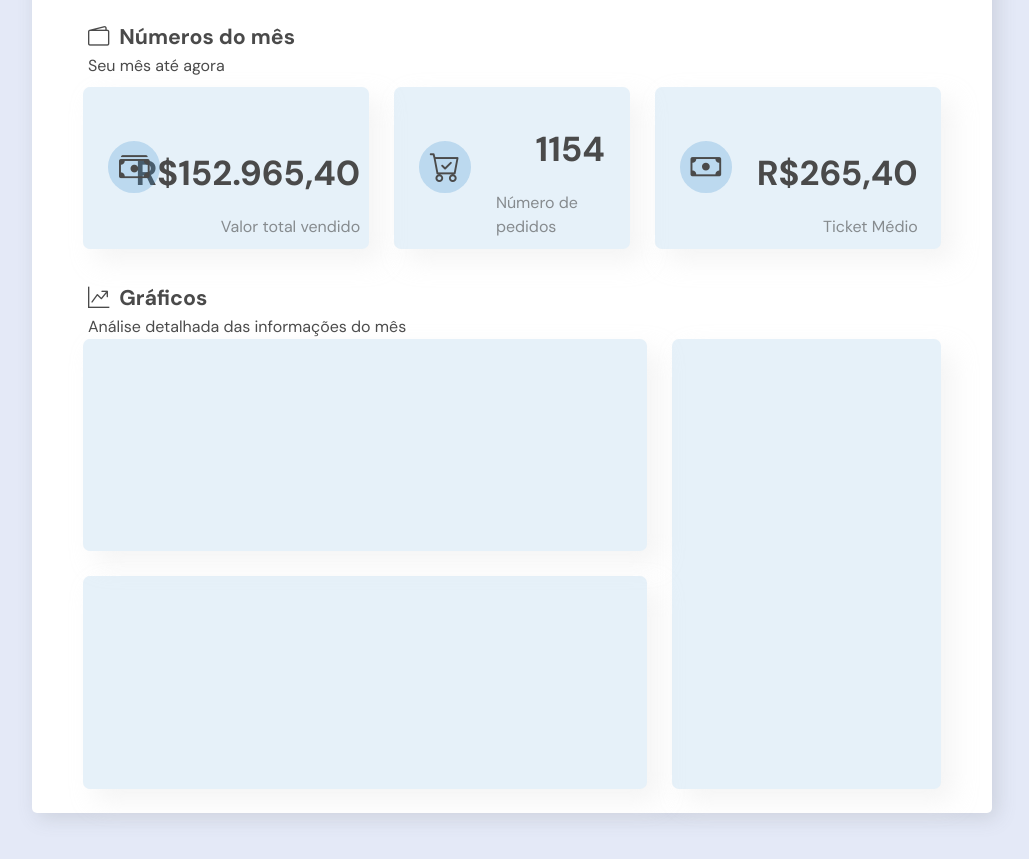
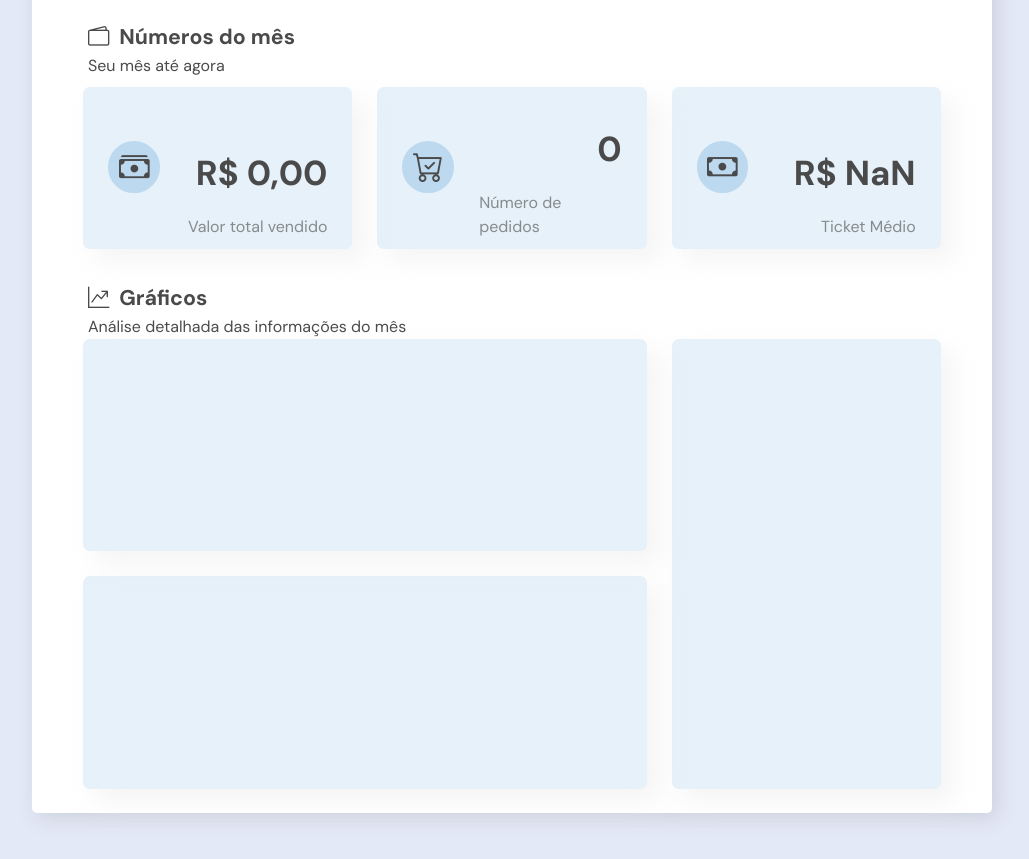
Before and after one commit to mateuslcsilva/salesmanagement, a React (Vite) app in the folder pdv/: page /dashboards in a window 1280 px wide. Shown: the part 880-1739 px from the top of the page, without its empty margins (168-1197 px from the left). Built offline with nearby package versions, Linux system fonts and the light colour scheme; a web font is replaced by a local one.

Commit message:
functions to get total value and number of sales done

```diff
--- a/pdv/src/Routes/Dashboards/Dashboards.tsx
+++ b/pdv/src/Routes/Dashboards/Dashboards.tsx
@@ -1,5 +1,5 @@
 import { doc, getDoc } from 'firebase/firestore'
-import React, { useState } from 'react'
+import React, { useEffect, useState } from 'react'
 import { itemType } from '../../types/itemType/itemType'
 import { sale } from '../../types/sale/sale'
 import { useAuthContext } from '../../utils/contexts/AuthProvider'
@@ -28,6 +28,51 @@ export const Dashboards = () => {
             })
     }
 
+    const getTotalSaleValue = () => {
+        let date = new Date
+
+        let totalSaleValue = 0
+        sales.forEach(sale => {
+            if (Number(sale.date.substring(4, 5)) - 1 == date.getMonth()) {
+                totalSaleValue += sale.totalValue
+                console.log("here")
+            }
+        })
+        salesHistory?.forEach(sale => {
+            if (Number(sale.date.substring(4, 5)) - 1 == date.getMonth()) {
+                totalSaleValue += sale.totalValue
+            }
+        })
+        return totalSaleValue
+    }
+
+    const getNumberOfSales = () => {
+        let date = new Date
+
+        let numberOfSales = 0
+        sales.forEach(sale => {
+            if (Number(sale.date.substring(4, 5)) - 1 == date.getMonth()) {
+                numberOfSales++
+            }
+        })
+        salesHistory?.forEach(sale => {
+            if (Number(sale.date.substring(4, 5)) - 1 == date.getMonth()) {
+                numberOfSales++
+            }
+        })
+        return numberOfSales
+    }
+
+    useEffect(() => {
+        getItems()
+    }, [AuthContext.currentUser.id])
+
+    useEffect(() => {
+        //console.log(sales)
+        // console.log(sales[0].date.substring(4,5))
+        console.log(getNumberOfSales())
+    })
+
     return (
         <>
             <h1 className='dashboards-title'>
@@ -40,21 +85,21 @@ export const Dashboards = () => {
                 <div>
                     <i className="bi bi-cash-stack"></i>
                     <div className='primary-data-info'>
-                        <h1>R$152.965,40</h1>
+                        <h1>{getTotalSaleValue().toLocaleString('pt-br', { style: 'currency', currency: 'BRL' })}</h1>
                         <p>Valor total vendido</p>
                     </div>
                 </div>
                 <div>
-                <i className="bi bi-cart-check"></i>
+                    <i className="bi bi-cart-check"></i>
                     <div className='primary-data-info'>
-                        <h1>1154</h1>
+                        <h1>{getNumberOfSales()}</h1>
                         <p>Número de pedidos</p>
                     </div>
                 </div>
                 <div>
-                <i className="bi bi-cash"></i>
+                    <i className="bi bi-cash"></i>
                     <div className='primary-data-info'>
-                        <h1>R$265,40</h1>
+                        <h1>{(getTotalSaleValue()/getNumberOfSales()).toLocaleString('pt-br', { style: 'currency', currency: 'BRL' })}</h1>
                         <p>Ticket Médio</p>
                     </div>
                 </div>
```
